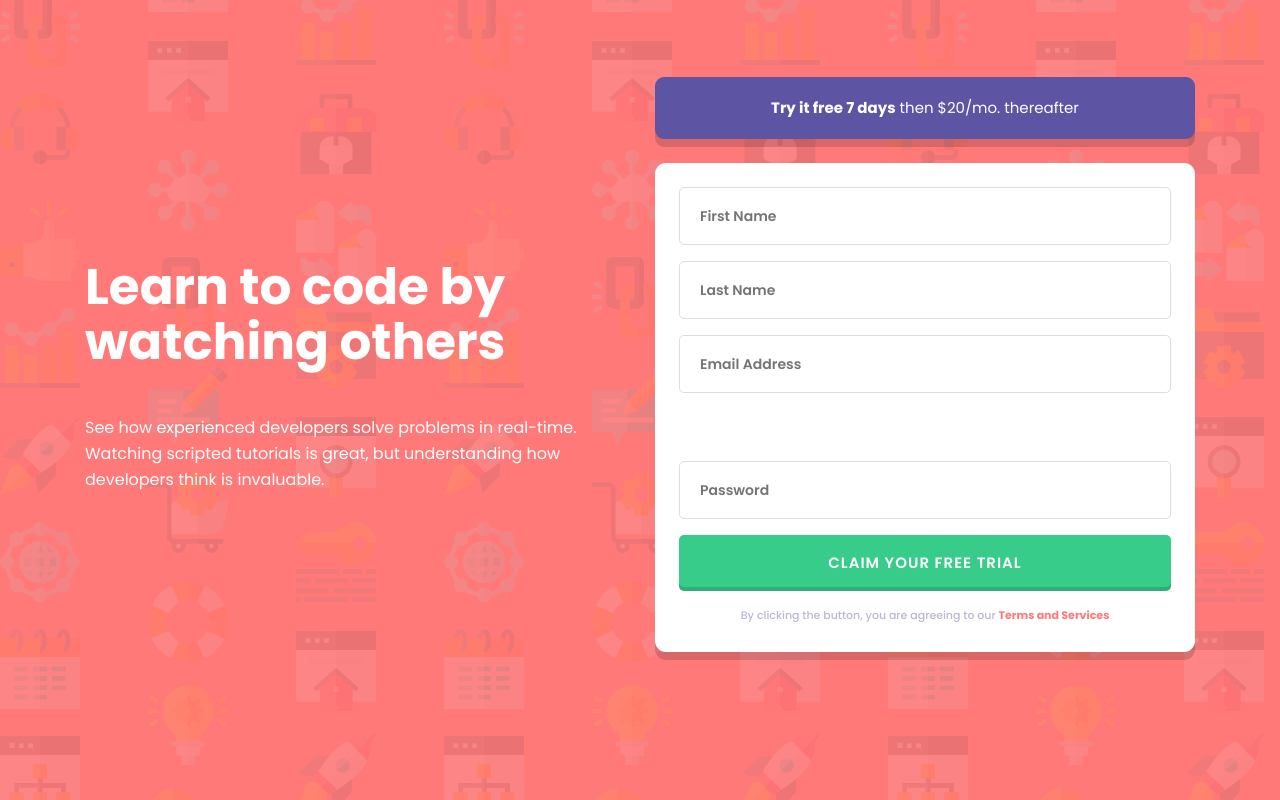
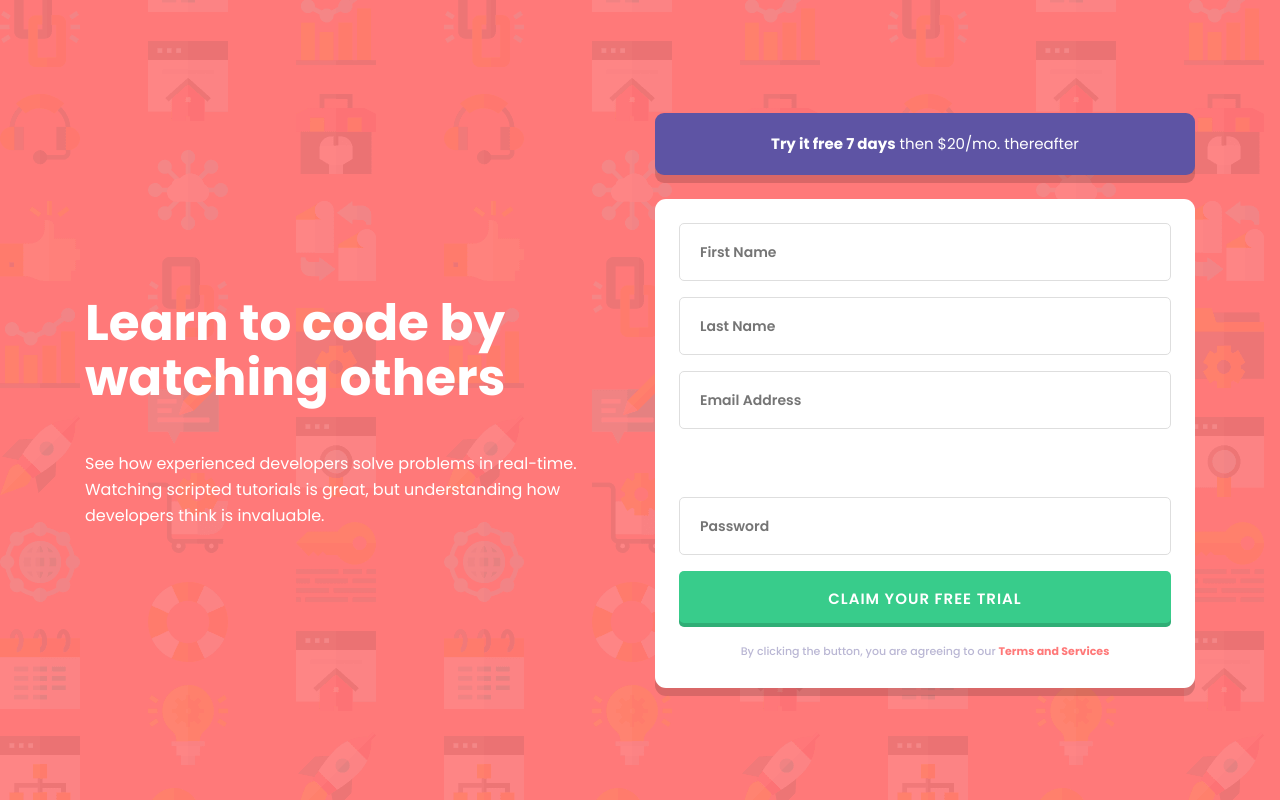
Before and after one commit to carlosloureda/fem-signup-form-component, a React (Create React App) app: page / in a window 1280 px wide. Built offline with nearby package versions, Linux system fonts and the light colour scheme.

Commit message:
fix: Fixed some bad margins/padding on tghe mobile devices

```diff
--- a/src/components/pages/Signup.tsx
+++ b/src/components/pages/Signup.tsx
@@ -43,10 +43,11 @@ S.Section = styled.section`
   /* TODO: fix this little ñapa! How to set brackgrounds on section that fill the body ?*/
   @media (max-width: 525px) {
     height: 100%;
+
+    padding: 0 2.4rem;
+    padding-bottom: 7.2rem;
   }
 
-  padding: 0 2.4rem;
-  padding-bottom: 7.2rem;
   color: #fff;
   /* margin: 0 auto; */
 `;
```
Also changed, not shown: 1 other file (tests, documents, lock files or other folders).
